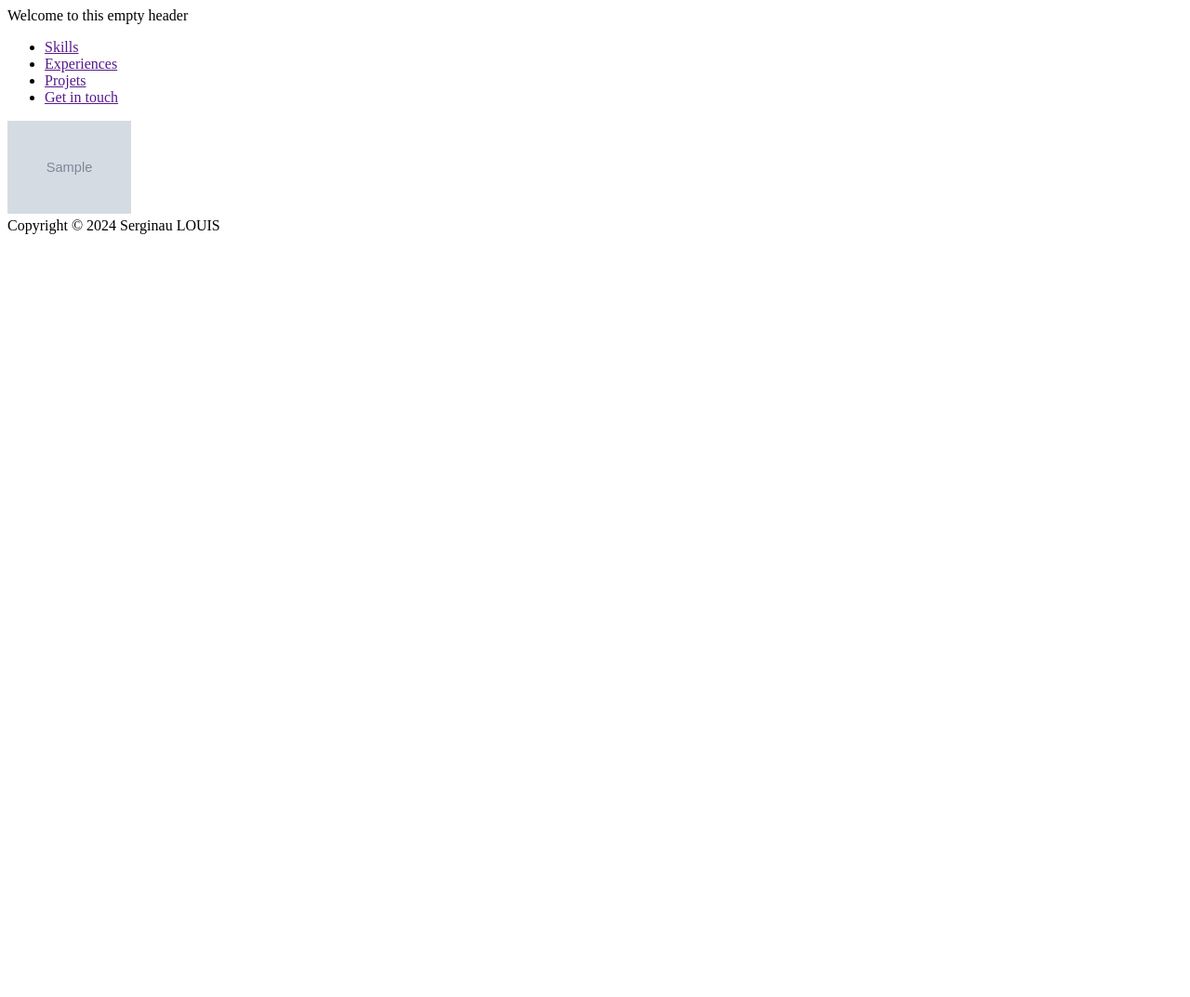
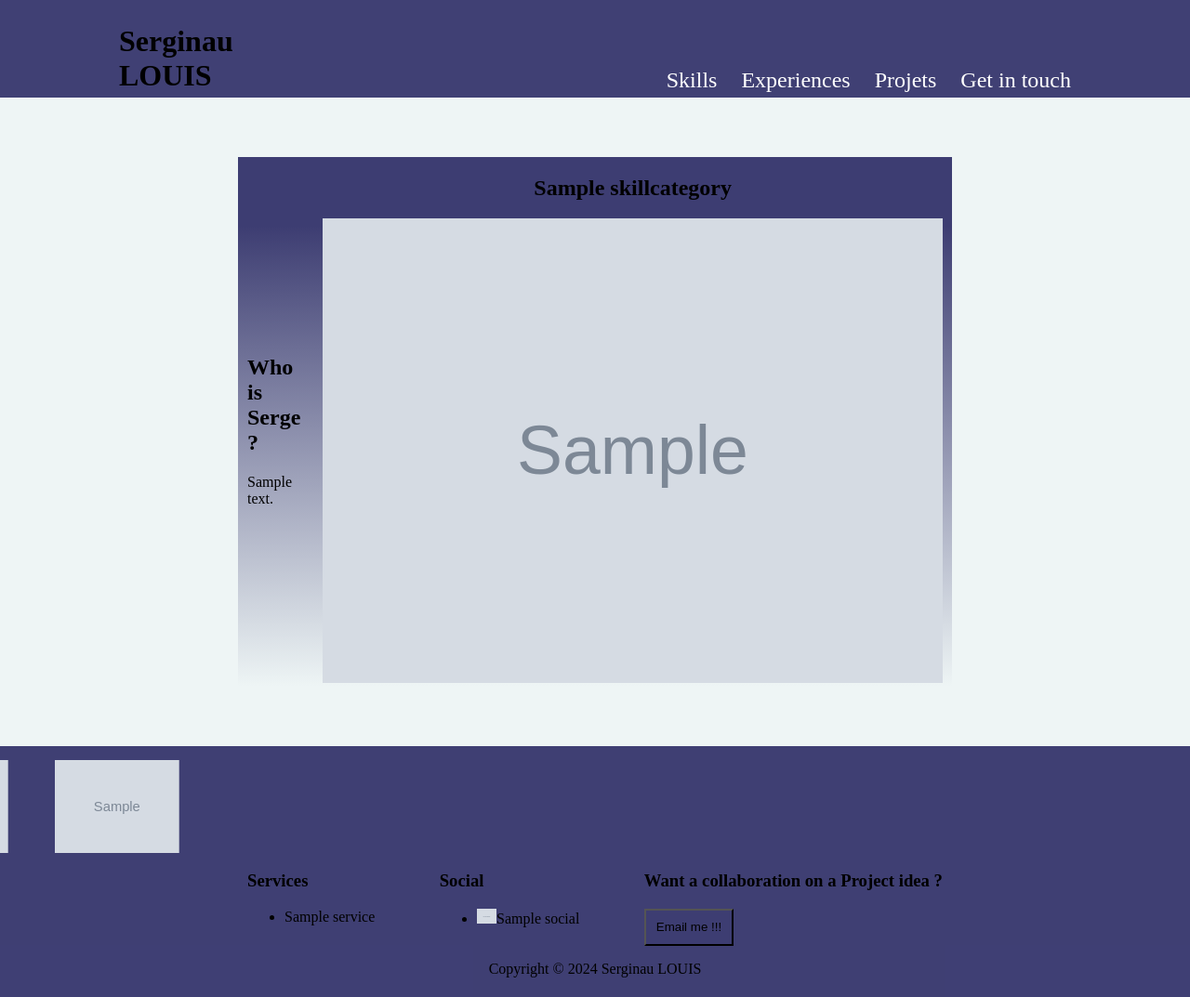
Before and after one commit to slouis5/PORTFOLIO-DJANGO-APP, a Django app: page / in a window 1280 px wide. Shown: the whole page at 93% size. Before the commit the page ends 252 px from the top, so only its background shows below. Run offline with Django 5.2, Linux system fonts and the light colour scheme; tables that the repository leaves empty hold one stand-in row (values such as "Sample post"); grey boxes marked "Sample" are stand-in pictures.

Commit message:
landing page

```diff
--- a/portfolio/summary/models.py
+++ b/portfolio/summary/models.py
@@ -189,3 +189,20 @@
 
     def __str__(self,):
         return self.title
+
+
+# models for footer
+
+class Service(models.Model):
+    name = models.CharField(max_length=80)
+
+    def __str__(self,):
+        return self.name
+
+class Social(models.Model):
+    name = models.CharField(max_length=30)
+    url = models.URLField()
+    icon = models.FileField(upload_to='social/', validators=[FileExtensionValidator(['png', 'svg'])])
+
+    def __str__(self,):
+        return self.name
--- /dev/null
+++ b/portfolio/summary/static/summary/css/style.css
@@ -0,0 +1,247 @@
+body {
+    background-color: rgba(237, 244, 245, .90);
+    margin: 0;
+    padding: 0;
+    /*
+    background-image: url('./images/bg.svg');
+    background-size: cover;
+    */
+}
+
+
+header {
+    padding: 2% 10% 5px 10%;
+    margin: 0 0 5px 0;
+    background-color: rgba(61, 61, 114, .98);
+}
+
+header h1 {
+    margin: 0;
+}
+
+/*full block */
+.flex-container-1 {
+    display: flex;
+    flex-direction: row;
+    flex-wrap: wrap;
+    justify-content: space-between;
+    align-items: flex-end;
+    align-content: stretch;
+}
+
+.flex-container-1-child {
+    display: block;
+    flex-grow: 0;
+    flex-shrink: 1;
+    flex-basis: auto;
+    align-self: auto;
+    order: 0;
+}
+
+nav {
+    align-items: baseline;
+}
+
+nav ul {
+    list-style-type: none;
+    padding: 0;
+    margin: 0;
+    /* Remove default margin */
+    text-align: right;
+    /* Align navigation to the right */
+}
+
+nav ul li {
+    display: inline;
+    margin-left: 20px;
+    font-size: 1.5em;
+
+    /* Add margin to separate navigation links */
+}
+
+nav ul li a:hover {
+    color: rgb(11, 22, 59);
+}
+
+nav ul li:first-child {
+    margin-left: 0;
+    /* Remove margin for the first navigation link */
+}
+
+nav ul li a {
+    text-decoration: none;
+    color: white;
+    transition: color 1s ease
+}
+
+
+#main {
+
+    margin: 5% 20% 5% 20%;
+    padding: 0;
+    background: rgb(61, 61, 114);
+    background: linear-gradient(180deg, rgba(61, 61, 114, 1) 0%, rgba(61, 61, 114, 1) 13%, rgba(0, 0, 0, 0));
+}
+
+/*
+aside {
+    background-color: white;
+}
+*/
+
+.flex-container-2 {
+    display: flex;
+    flex-direction: row;
+    flex-wrap: nowrap;
+    justify-content: space-between;
+    align-items: center;
+    align-content: stretch;
+}
+
+.flex-container-2-child {
+    display: block;
+    flex-grow: 0;
+    flex-shrink: 1;
+    flex-basis: auto;
+    align-self: auto;
+    order: 0;
+    padding-left: 10px;
+    padding-right: 10px;
+}
+
+.skill_cat_container-title {
+    text-align: center;
+    animation: ease-in 1s;
+}
+
+footer {
+    overflow: hidden;
+    padding: 5px 20% 5px 20%;
+    background-color: rgba(61, 61, 114, .99);
+}
+
+footer p {
+    text-align: center;
+
+}
+
+footer .flex-container-2-child {
+    display: block;
+    flex-grow: 0;
+    flex-shrink: 1;
+    flex-basis: auto;
+    align-self: flex-start;
+    order: 0;
+    padding-left: 10px;
+    padding-right: 10px;
+}
+
+footer li img {
+    height: 1em;
+}
+
+/*
+footer li.footer-social_li {
+    display: inline-flex;
+
+
+}
+*/
+footer a {
+    color: black;
+    text-decoration-line: none;
+}
+
+footer button {
+    width: 30%;
+    height: 3em;
+    background-color: rgb(61, 61, 114);
+}
+
+#company_band {
+    display: flex;
+    animation: scroll 20s linear infinite;
+    padding-top: 10px;
+    /* Ajustez la durée selon vos besoins */
+}
+
+#company_band img {
+    width: auto;
+    /* Ajustez la taille de l'image selon vos besoins */
+    height: 100px;
+    margin-right: 50px;
+
+    /* Espace entre les images */
+}
+
+a:hover {
+    cursor: pointer;
+}
+
+
+@keyframes scroll {
+    0% {
+        transform: translateX(0);
+    }
+
+    100% {
+        transform: translateX(-150%);
+    }
+}
+
+/*
+
+p {
+    color: green;
+}
+
+;
+
+article {
+    width: 60%;
+}
+
+aside {
+    width: 40%;
+    align-self: right;
+    box-sizing: border-box;
+    text-align: center;
+    display: block;
+    background-color: white;
+}
+
+.skill_cat_container {
+    width: 50%;
+    display: none;
+    animation: fadeIn 2s ease-in;
+}
+
+@keyframes fadeIn {
+    0% {
+        opacity: 0;
+    }
+
+    100% {
+        opacity: 1;
+    }
+}
+
+/* Add styles for animation
+.skill_cat_container-title {
+    text-align: center;
+}
+
+
+footer {
+    padding-bottom: 5%;
+}
+
+/* doesnt work on this css file but in html template, yes
+#company_band {
+    height: 30px;
+    width: auto;
+    display: block;
+}
+/*
+
+*/
--- /dev/null
+++ b/portfolio/summary/static/summary/js/index.js
@@ -0,0 +1,28 @@
+window.onload = function() {
+    var elements = document.querySelectorAll('.skill_cat_container');
+    var index = 0;
+
+    function displayNextElement() {
+      // Hide all elements
+      elements.forEach(function(element) {
+        element.style.display = 'none';
+      });
+
+      // Display the next element
+      elements[index].style.display = 'block';
+      //elements[index].style.animation = '3s linear 1s infinite running slidein';
+      index = (index + 1) % elements.length; // Wrap around to the beginning if end is reached
+
+      // Call the function again after 2 seconds
+      setTimeout(displayNextElement, 3000);
+    }
+
+    // Start displaying elements with delay
+    displayNextElement();
+
+    const imageContainer = document.querySelector('#company_band');
+    const images = document.querySelectorAll('#company_band img');
+    const cloneImages = Array.from(images).map(img => img.cloneNode(true));
+
+    cloneImages.forEach(cloneImg => imageContainer.appendChild(cloneImg));
+  };
--- a/portfolio/summary/templates/summary/index.html
+++ b/portfolio/summary/templates/summary/index.html
@@ -8,14 +8,20 @@
     <meta name="keywords" content="DATA, Analysis, Haiti" />
     <meta name="description" content="A DATA Analyst in Haïti" />
     <meta name="author" content="Serginau LOUIS" />
-    <!--  <link href="{% static "css/base.css" %}" rel="stylesheet" /> <link
-		rel="icon" href="{% static "img/Kanari_white_logo.png" %}"
-		type="image/icon" />  -->
+    <link rel="stylesheet" href="{% static 'summary/css/style.css' %}" />
+
+    <!-- <link rel="icon" href="{% static 'img/Kanari_white_logo.png' %}" type="image/icon" /> -->
 
     <title>Serginau's Portal</title>
   </head>
   <body>
-    <header>Welcome to this empty header</header>
+    <script src="{% static 'summary/js/index.js' %}"></script>
+    <header>
+      <div class="flex-container-1">
+        <div class="flex-container-1-child">
+          <h1>Serginau<br /> LOUIS</h1>
+        </div>
+        <div class="flex-container-1-child">
           <nav>
             <ul>
               <li>
@@ -35,14 +41,59 @@
               </li>
             </ul>
           </nav>
-    <main>
-
-    </main>
-    <aside>
-      {% for company in companies %}
-        <img src="{{ company.logo_local.url }}" alt="logo" height="100px" />
+        </div>
+      </div>
+    </header>
+    <div id="main" class="flex-container-2">
+      <article class="flex-container-2-child">
+        <h2>Who is Serge ?</h2>{{ about.about }}
+      </article>
+      <aside class="flex-container-2-child">
+        {% for skill_cat in skills_categories %}
+          <div class="skill_cat_container">
+            <div class="skill_cat_container-title">
+              <h2>{{ skill_cat.name }}</h2>
+            </div>
+            <div>
+              <img src="{{ skill_cat.icon.url }}" alt="skill_icon" height="500px" />
+            </div>
+          </div>
         {% endfor %}
       </aside>
-    <footer>Copyright &copy; 2024 Serginau LOUIS</footer>
+    </div>
+    <footer>
+      <div id="company_band">
+        {% for company in companies %}
+          <img src="{{ company.logo_local.url }}" alt="logo" />
+        {% endfor %}
+      </div>
+      <div class="flex-container-2">
+        <div class="flex-container-2-child">
+          <h3>Services</h3>
+          <ul>
+            {% for service in services %}
+              <li>{{ service.name }}</li>
+            {% endfor %}
+          </ul>
+        </div>
+        <div class="flex-container-2-child">
+          <h3>Social</h3>
+          <ul>
+            {% for social in socials %}
+              <li class="footer-social_li">
+                <a href="{{ service.url }}"><img src="{{ social.icon.url }}" alt="{{ social.name }}_icon" />{{ social.name }}</a>
+              </li>
+            {% endfor %}
+          </ul>
+        </div>
+        <div class="flex-container-2-child">
+          <h3>Want a collaboration on a Project idea ?</h3>
+
+          <a href="mailto:serginaulouis@gmail.com"><button>Email me !!!</button></a>
+        </div>
+      </div>
+
+      <p>Copyright &copy; 2024 Serginau LOUIS</p>
+    </footer>
   </body>
 </html>
--- a/portfolio/summary/views.py
+++ b/portfolio/summary/views.py
@@ -1,8 +1,12 @@
 from django.shortcuts import render, HttpResponse
-from .models import Company, SkillCategory
+from .models import Company, SkillCategory, Me, Service, Social
 
 # Views
 def index(request):
     companies_logo = Company.objects.all()
     skills_cat = SkillCategory.objects.all()
-    return render(request, "summary/index.html", { 'companies': companies_logo, 'skills_categories': skills_cat})
+    gen_desc = Me.objects.all()[:1].get()
+    services = Service.objects.all()
+    socials = Social.objects.all()
+    return render(request, "summary/index.html", { 'companies': companies_logo, 'skills_categories': skills_cat, 'about': gen_desc,
+                                                  "services": services, "socials": socials})
```
Also changed, not shown: portfolio/summary/admin.py (+8 -0 lines), portfolio/media/company_logo_og/digicel_logo.jpg (added), portfolio/media/company_logo_og/digicel_logo.png (added), portfolio/media/company_logo_og/digicel_wO4C74L.png (added), portfolio/media/social/facebook-boxed-svgrepo-com.svg (added), portfolio/media/social/instagram-svgrepo-com.svg (added), portfolio/media/social/linkedin-color-svgrepo-com.svg (added), portfolio/summary/migrations/0013_service_social.py (added), portfolio/summary/static/summary/css/images/bg.svg (added). Lines whose indentation alone changed are shown as unchanged.
